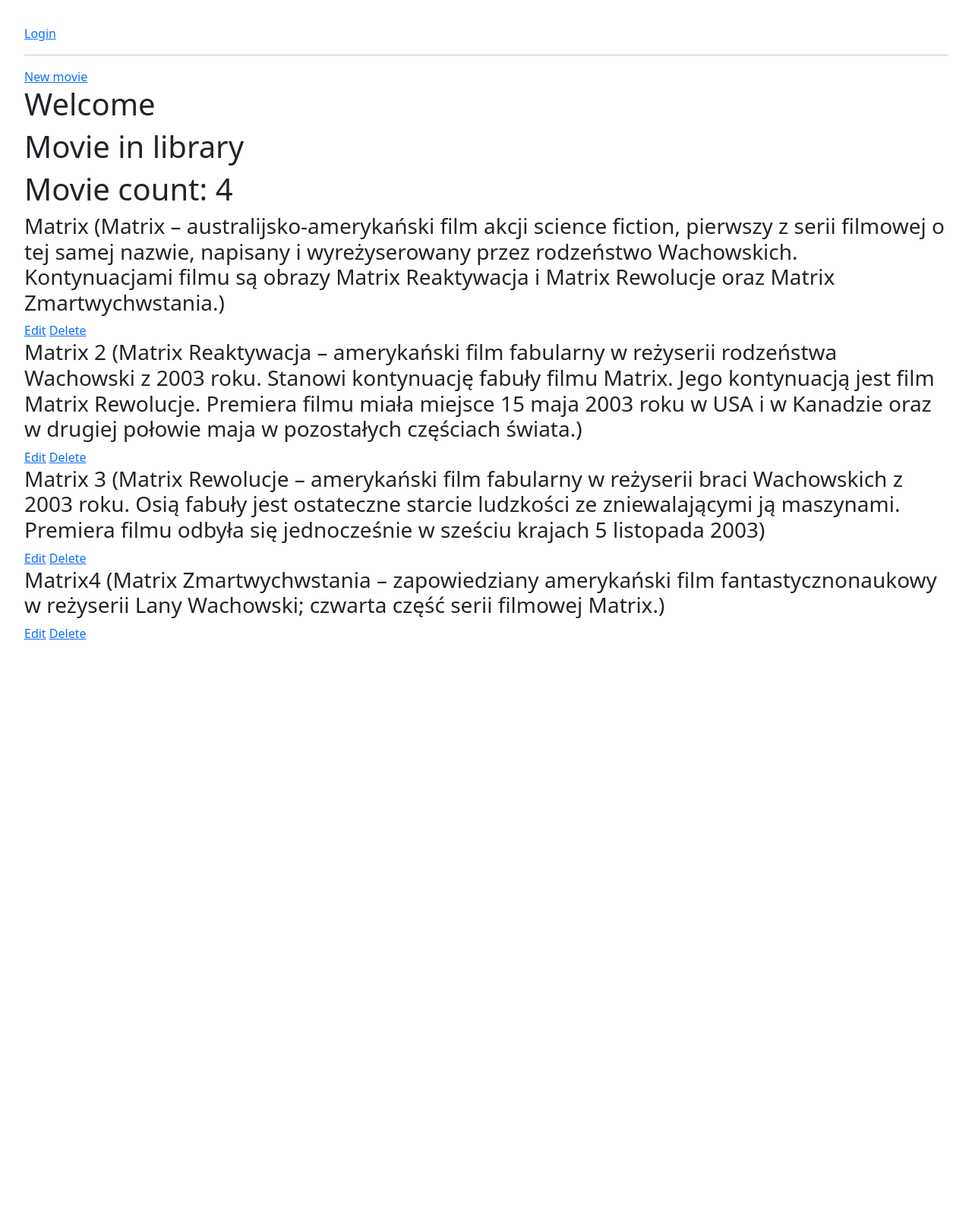
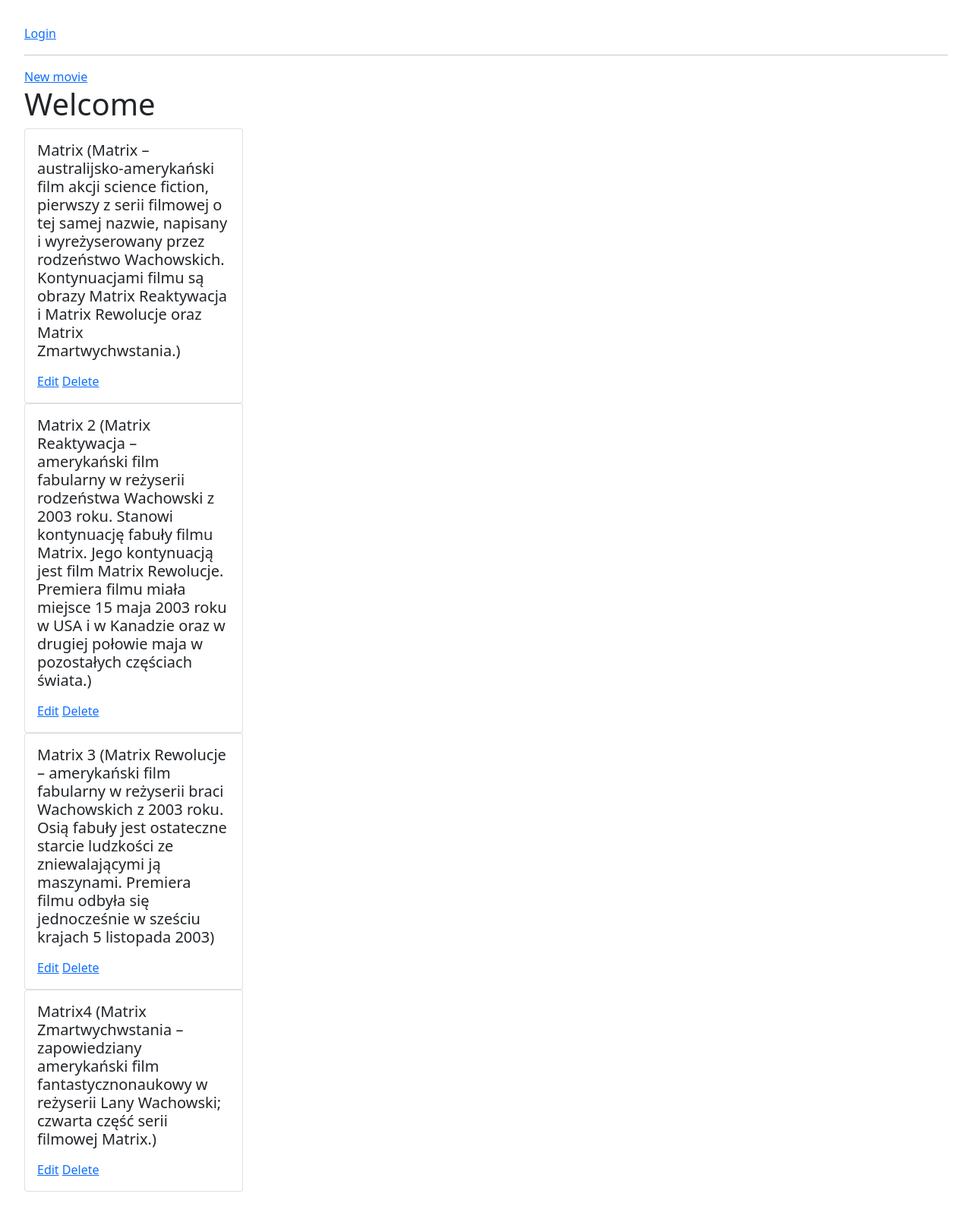
Before and after one commit to BuczynskiRafal/Movie_library, a Django app: page /movie_library/movies/ in a window 1280 px wide. Shown: the whole page at 76% size. Before the commit the page ends 842 px from the top, so only its background shows below. Run offline with Django 3.2, Linux system fonts and the light colour scheme; data comes from the database, SQL or seed files in the repository; some libraries are stand-ins or nearby versions.

Commit message:
Stylize your movie list

```diff
--- a/templates/movie.html
+++ b/templates/movie.html
@@ -20,13 +20,15 @@
         <h1>Movie count: {{ movies|length }}</h1>
         <h1>Movie count:</h1>
     {% else %}
-        <h1>Movie in library</h1>
-        <h1>Movie count: {{ movies|length }}</h1>
-
         {% for movie in movies %}
-            <h3>{{ movie }}</h3>
-            <a href="{% url 'edit_movie' movie.id %}">Edit</a>
-            <a href="{% url 'delete_movie' movie.id %}">Delete</a>
+        <div class="card" style="width: 18rem;">
+          <div class="card-body">
+            <h5 class="card-title">{{ movie }}</h5>
+              <p class="card-text"></p>
+                <a href="{% url 'edit_movie' movie.id %}">Edit</a>
+                <a href="{% url 'delete_movie' movie.id %}">Delete</a>
+          </div>
+        </div>
         {% endfor %}
     {% endif %}
 {% endblock %}
```
